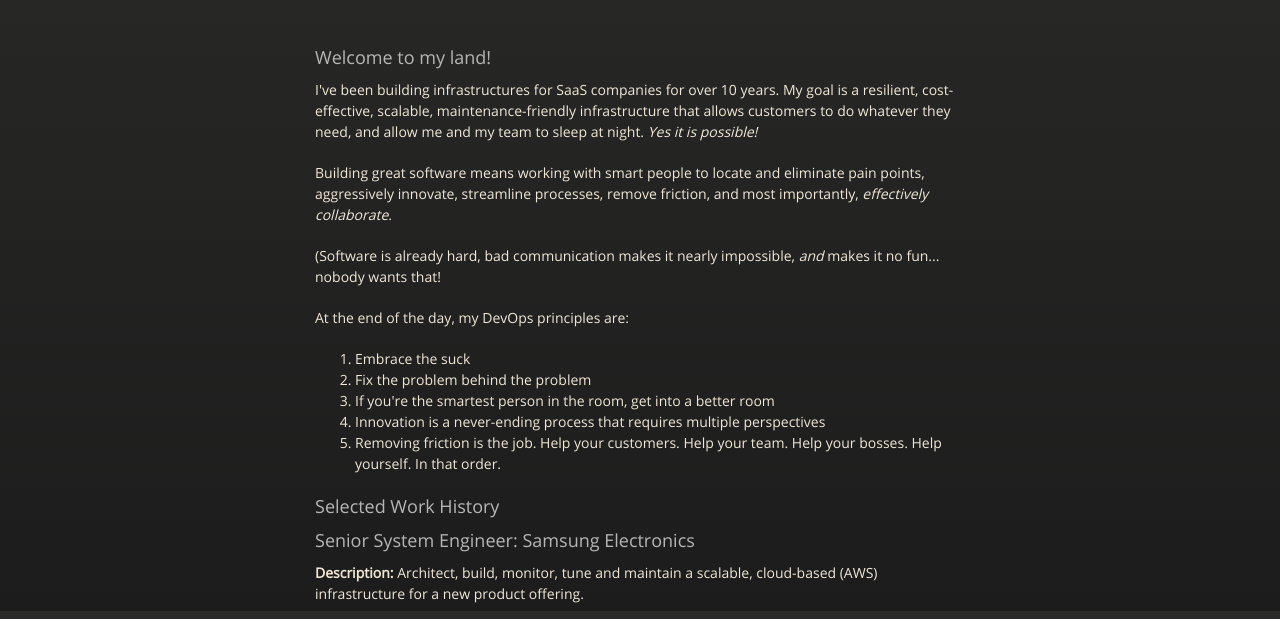
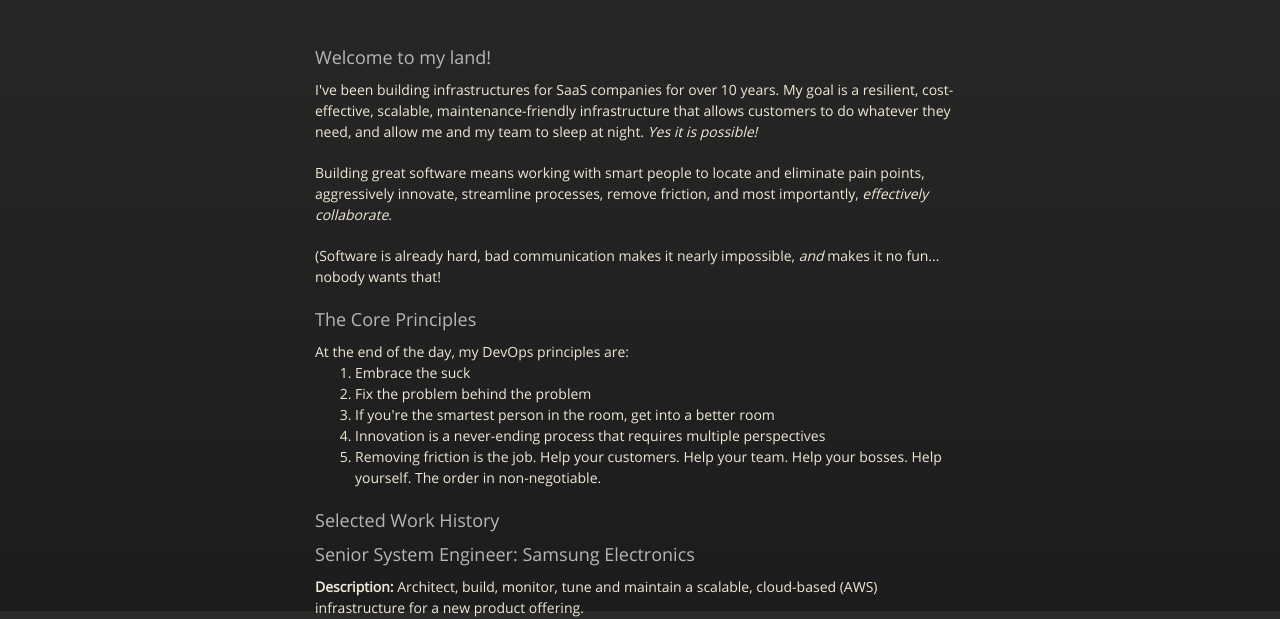
Before and after one commit to mmedeiros/mmedeiros.github.io, a plain HTML site: page index.html in a window 1280 px wide. Shown: the part 189-808 px from the top of the page. Drawn offline with nearby package versions, Linux system fonts and the light colour scheme.

Commit message:
added principles headline

```diff
--- a/index.html
+++ b/index.html
@@ -58,6 +58,9 @@
         nearly impossible, <i>and</i> makes it no fun... nobody wants that!
         </p>
         <p>
+        <h3>
+          The Core Principles
+        </h3>
         At the end of the day, my DevOps principles are:
         <ol>
           <li>Embrace the suck</li>
@@ -65,7 +68,7 @@
           <li>If you're the smartest person in the room, get into a better room</li>
           <li>Innovation is a never-ending process that requires multiple perspectives</li>
           <li>Removing friction is the job. Help your customers. Help your team.
-          Help your bosses. Help yourself. In that order.</li>
+          Help your bosses. Help yourself. The order in non-negotiable.</li>
         </ol>
         </p>
 
```
